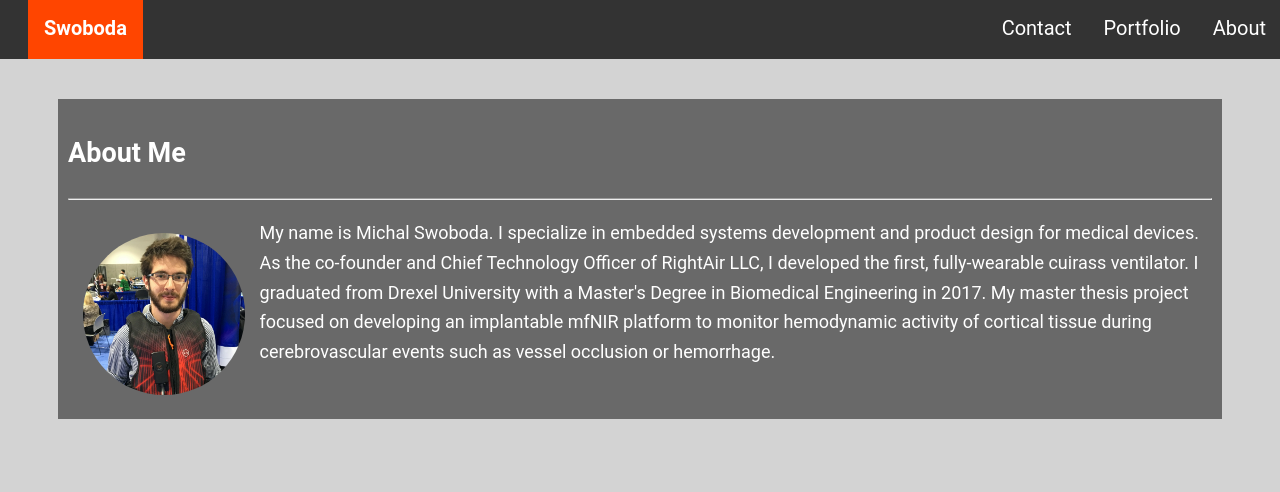
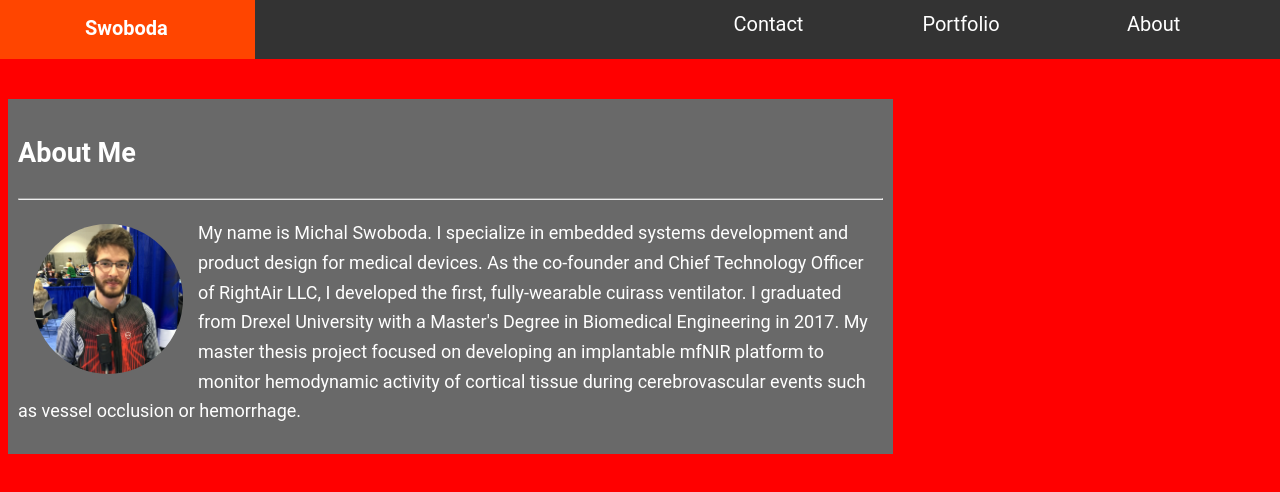
Before and after one commit to MSwoboda/Responsive-Portfolio, a plain HTML site: page index.html in a window 1280 px wide. Drawn offline with Linux system fonts and the light colour scheme.

Commit message:
final update

```diff
--- a/css/style.css
+++ b/css/style.css
@@ -22,25 +22,21 @@ nav {
 }
 
 nav a {
+    color: white;
+    height: 100%;
     float: right;
-    color: white;
+    width: 33.3%;
+    /* padding: 10px 10px; */
     text-align: center;
-    padding: 14px 16px;
     text-decoration: none;
 }
 
 nav div {
-    float: left;
-    position: relative;
-    left: 30px;
+    width: 100%;
     background-color: orangered;
     text-align: center;
     padding: 14px 16px;
     text-decoration: none;
-}
-
-nav a:hover {
-    background-color: orange;
 }
 
 
@@ -55,14 +51,10 @@ nav a.banner {
 section {
     background-color: dimgray;
     padding: 10px 10px;
-    margin: 50px;
+    margin-top: 50px;
 }
 
 .aboutme {
-    min-height: 320px;
-    /*prevent text from overflowing below section*/
-    min-width: 500px;
-    /*prevent section overstretching*/
     font-size: 18px;
 }
 
@@ -94,10 +86,9 @@ input {
 
 .avatar {
     object-fit: cover;
-    float: left;
     border-radius: 50%;
-    width: 15%;
-    height: 15%;
+    width: 10rem;
+    height: 10rem;
     padding: 5px 5px;
     margin: 10px;
 }
@@ -126,9 +117,8 @@ input {
 }
 
 .project {
-    width: 200px;
+    width: 100%;
     height: 250px;
-    float: left;
     border: 5px;
     border-color: #333;
     margin-left: 5%;
@@ -140,9 +130,110 @@ input {
     position: relative;
     bottom: 20%;
     left: 15%;
-    width: 100%;
+    width: 200px;
     background-color: orangered;
     font-size: 12px;
     color: white;
     text-align: center;
 }
+
+@media screen and (min-width:640px) {
+    body {
+        background-color: lightblue;
+    }
+    .aboutme {
+        width: 100%;
+    }
+    .avatar {
+        float: left;
+    }
+    nav div {
+        float: left;
+        position: relative;
+        width: 20%;
+        background-color: orangered;
+        text-align: center;
+        padding: 14px 16px;
+        text-decoration: none;
+    }
+    nav a {
+        color: white;
+        height: 100%;
+        float: right;
+        width: 10%;
+        margin-right: 5%;
+        padding: 10px 10px;
+        text-align: center;
+        text-decoration: none;
+    }
+    .project {
+        width: 200px;
+        float: left;
+    }
+}
+
+@media screen and (min-width: 768px) {
+    body {
+        background-color: lightgreen;
+    }
+    .aboutme {
+        width: 100%;
+    }
+    .avatar {
+        float: left;
+    }
+    nav div {
+        float: left;
+        position: relative;
+        width: 20%;
+        background-color: orangered;
+        text-align: center;
+        padding: 14px 16px;
+        text-decoration: none;
+    }
+    nav a {
+        color: white;
+        height: 100%;
+        float: right;
+        width: 10%;
+        padding: 10px 10px;
+        text-align: center;
+        text-decoration: none;
+    }
+    .project {
+        width: 200px;
+        float: left;
+    }
+}
+
+@media screen and (min-width: 980px) {
+    body {
+        background-color: red;
+    }
+    .aboutme {
+        width: 70%;
+        float: left;
+    }
+    nav div {
+        float: left;
+        position: relative;
+        width: 20%;
+        background-color: orangered;
+        text-align: center;
+        padding: 14px 16px;
+        text-decoration: none;
+    }
+    nav a {
+        color: white;
+        height: 100%;
+        float: right;
+        width: 10%;
+        padding: 10px 10px;
+        text-align: center;
+        text-decoration: none;
+    }
+    .project {
+        width: 200px;
+        float: left;
+    }
+}
--- a/index.html
+++ b/index.html
@@ -31,8 +31,11 @@
         <h1>About Me</h1>
 
         <hr>
-  <p> <img class="avatar" src = "assets/images/profile.webp" alt="Profile Pic" >
-    My name is Michal Swoboda. I specialize in embedded systems development and product design for medical devices. As the co-founder and Chief Technology Officer of RightAir LLC, I developed the first, fully-wearable cuirass ventilator. I graduated from Drexel University with a Master's Degree in Biomedical Engineering in 2017. My master thesis project focused on developing an implantable mfNIR platform to monitor hemodynamic activity of cortical tissue during cerebrovascular events such as vessel occlusion or hemorrhage. </p>
+        <img class="avatar" src="assets/images/profile.webp" alt="Profile Pic">
+        <p>
+            My name is Michal Swoboda. I specialize in embedded systems development and product design for medical devices. As the co-founder and Chief Technology Officer of RightAir LLC, I developed the first, fully-wearable cuirass ventilator. I graduated from
+            Drexel University with a Master's Degree in Biomedical Engineering in 2017. My master thesis project focused on developing an implantable mfNIR platform to monitor hemodynamic activity of cortical tissue during cerebrovascular events such
+            as vessel occlusion or hemorrhage. </p>
         </p>
     </section>
 
```
Lines whose indentation alone changed are shown as unchanged.
